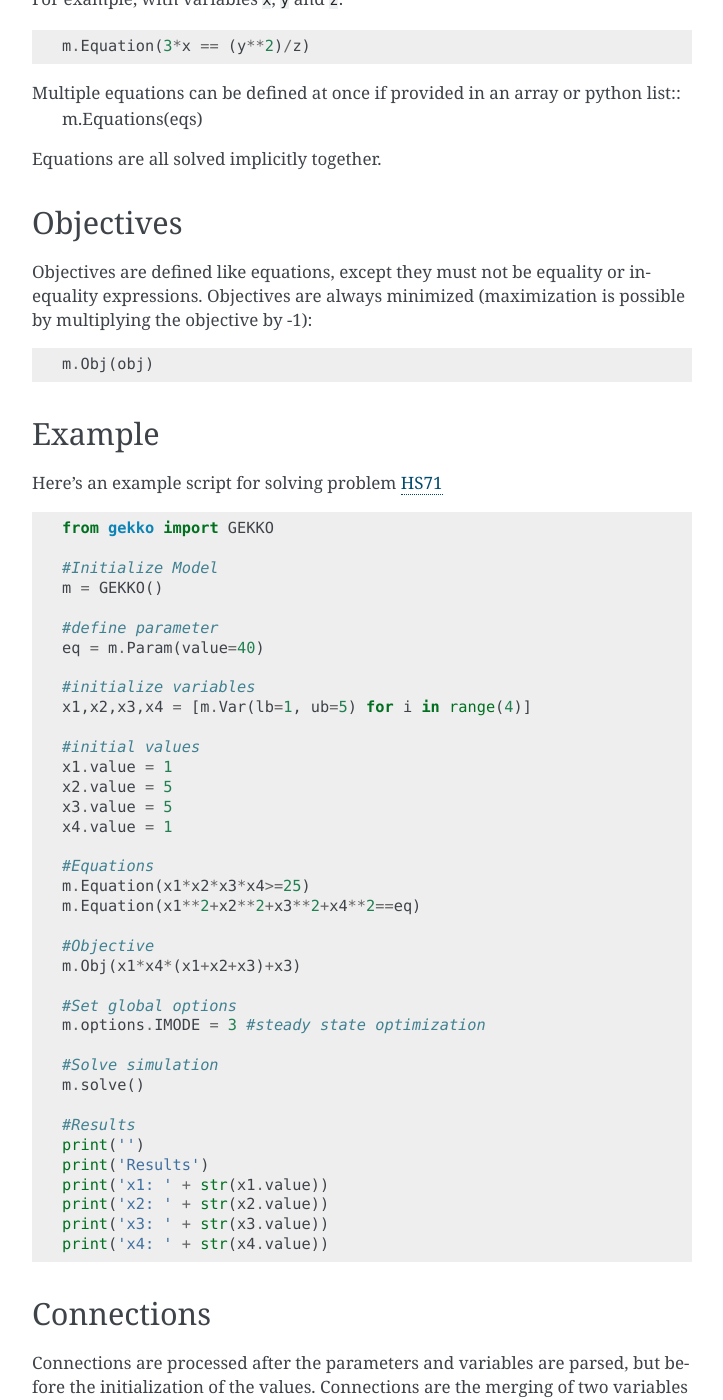
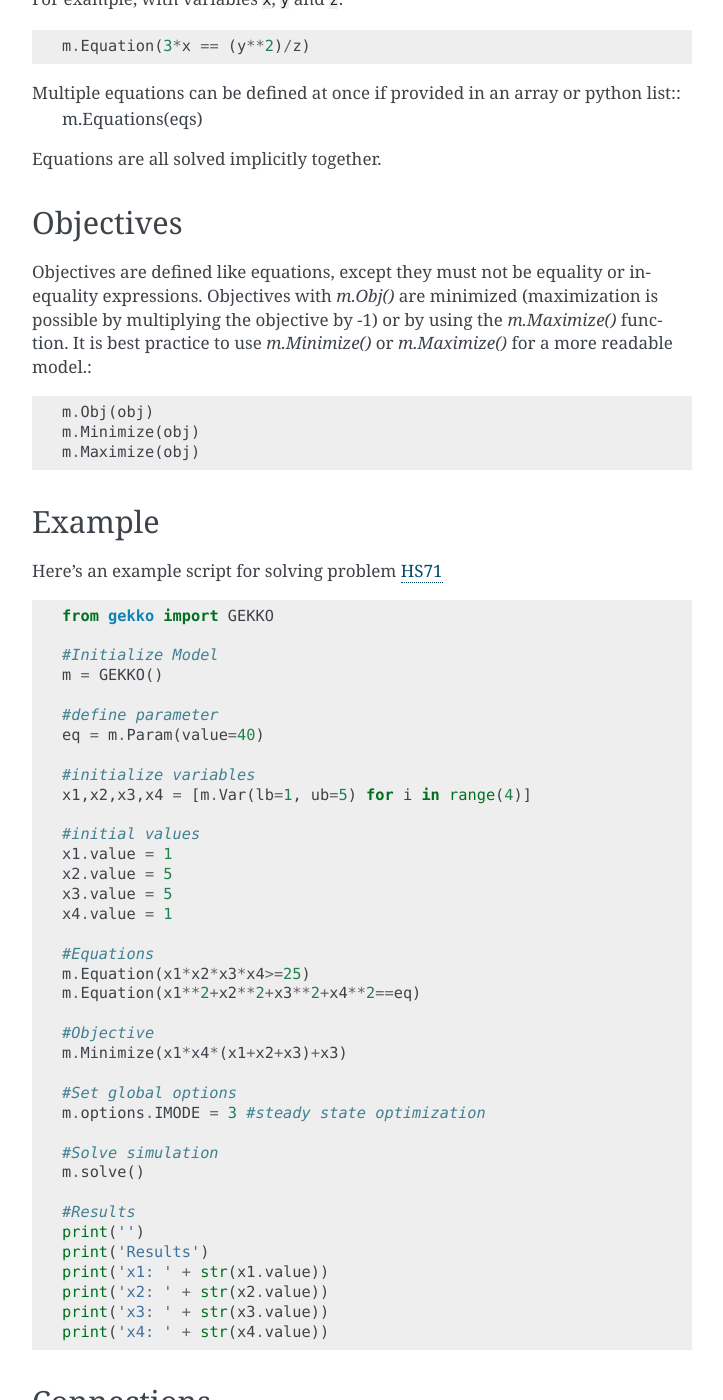
Before and after one commit to BYU-PRISM/GEKKO, a Sphinx documentation site: the page built from docs/quick_start.rst, in a window 1280 px wide and 1400 px high, scrolled down 3134 px. Shown: the whole window, without its empty margins (388-1111 px from the left). Built offline with Sphinx 7.4.7, drawn with Linux system fonts in a browser that asks for light colours.

Commit message:
Update quick_start.rst

```diff
--- a/docs/quick_start.rst
+++ b/docs/quick_start.rst
@@ -159,10 +159,13 @@ Objectives
 ----------
 
 Objectives are defined like equations, except they must not be equality or inequality
-expressions. Objectives are always minimized (maximization is possible by multiplying
-the objective by -1)::
+expressions. Objectives with `m.Obj()` are minimized (maximization is possible by multiplying
+the objective by -1) or by using the `m.Maximize()` function. It is best practice to use
+`m.Minimize()` or `m.Maximize()` for a more readable model.::
 
 	m.Obj(obj)
+	m.Minimize(obj)
+	m.Maximize(obj)
 
 
 Example
@@ -192,7 +195,7 @@ Here's an example script for solving problem `HS71 <https://youtu.be/SH753YX2K1A
     m.Equation(x1**2+x2**2+x3**2+x4**2==eq)
 
     #Objective
-    m.Obj(x1*x4*(x1+x2+x3)+x3)
+    m.Minimize(x1*x4*(x1+x2+x3)+x3)
 
     #Set global options
     m.options.IMODE = 3 #steady state optimization
```
